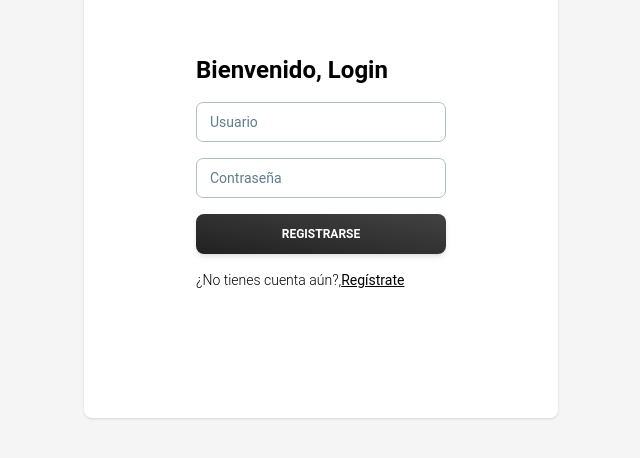
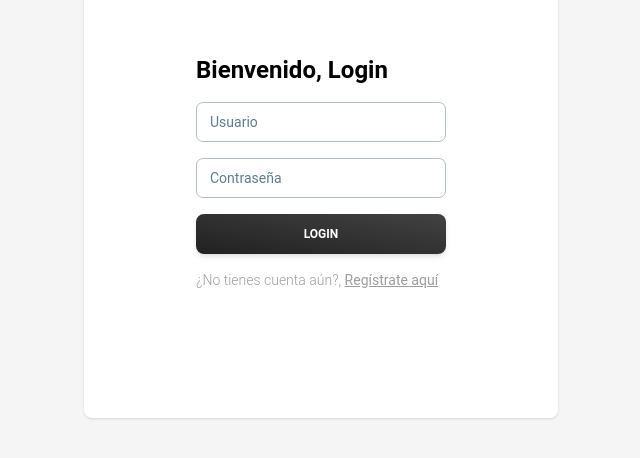
Before and after one commit to ramosFidel/peliculasRP, a React (Create React App) app: page /login in a window 1280 px wide. Shown: the part 220-678 px from the top of the page, without its empty margins (319-959 px from the left). Built offline with nearby package versions, Linux system fonts and the light colour scheme.

Commit message:
Arreglo al btn del login y agg estilos

```diff
--- a/src/components/Login.jsx
+++ b/src/components/Login.jsx
@@ -68,18 +68,20 @@ function Login({ onLogin }) {
               className=""
               onClick={handleLogin}
             >
-              Registrarse
+              Login
             </Button>
             {error && <p className="text-red-500 mt-2">{error}</p>}
           </div>
           <div className="mb-4 text-sm font-light">
-            ¿No tienes cuenta aún?,
-            <Link
-              to="/registro"
-              className="font-normal transition-colors hover:text-blue-500 focus:text-blue-500 underline"
-            >
-              Regístrate
-            </Link>
+            <p className="text-gray-500">
+              ¿No tienes cuenta aún?,{" "}
+              <Link
+                to="/registro"
+                className="font-normal transition-colors  hover:text-blue-500 focus:text-blue-500 underline"
+              >
+                Regístrate aquí
+              </Link>
+            </p>
           </div>
         </form>
       </div>
--- a/src/components/Registro.jsx
+++ b/src/components/Registro.jsx
@@ -80,13 +80,15 @@ function Registro() {
             {error && <p className="text-red-500 mt-2">{error}</p>}
           </div>
           <div className="flex justify-start text-sm font-light">
-            ¿Ya tienes una cuenta?
+            <p className="text-gray-500">
+              ¿Ya tienes una cuenta?,{" "}
               <Link
                 to="/login"
                 className="font-normal transition-colors hover:text-blue-500 focus:text-blue-500 underline"
               >
                 Login aquí
               </Link>
+            </p>
           </div>
         </form>
       </div>
```
Lines whose indentation alone changed are shown as unchanged.
